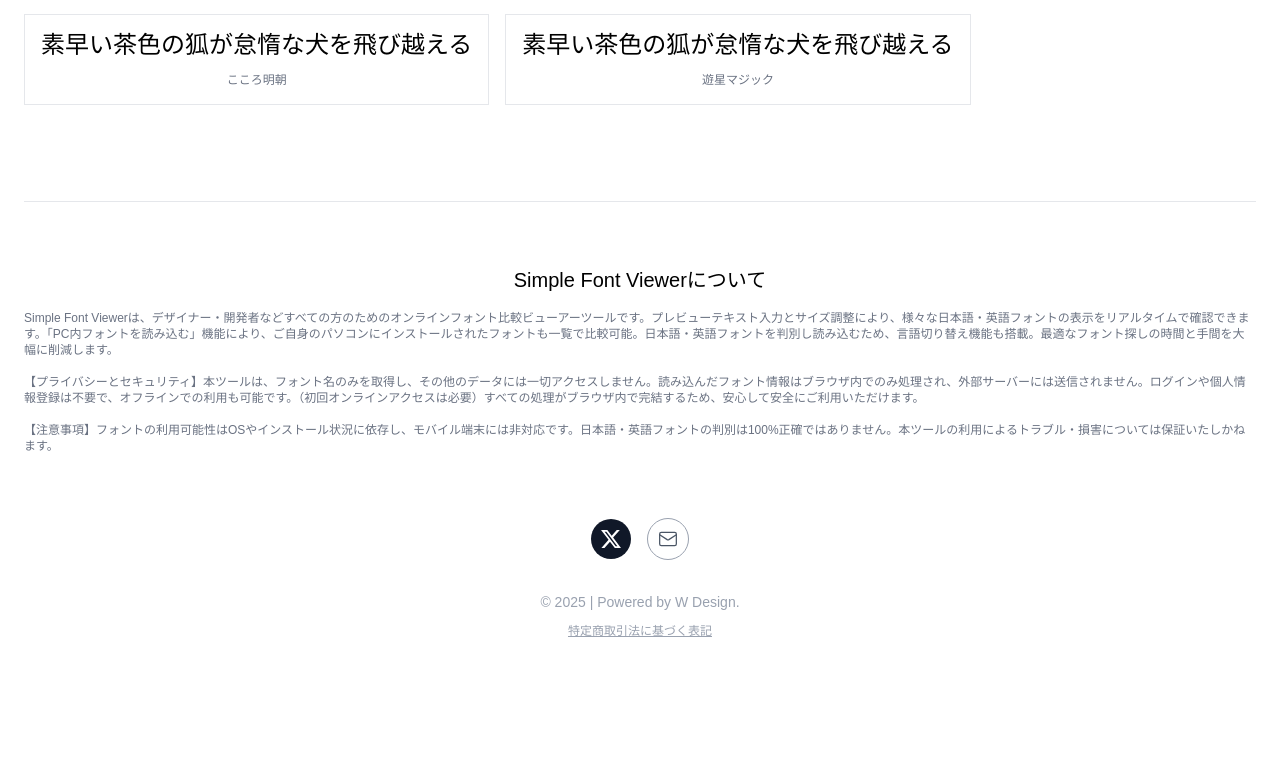
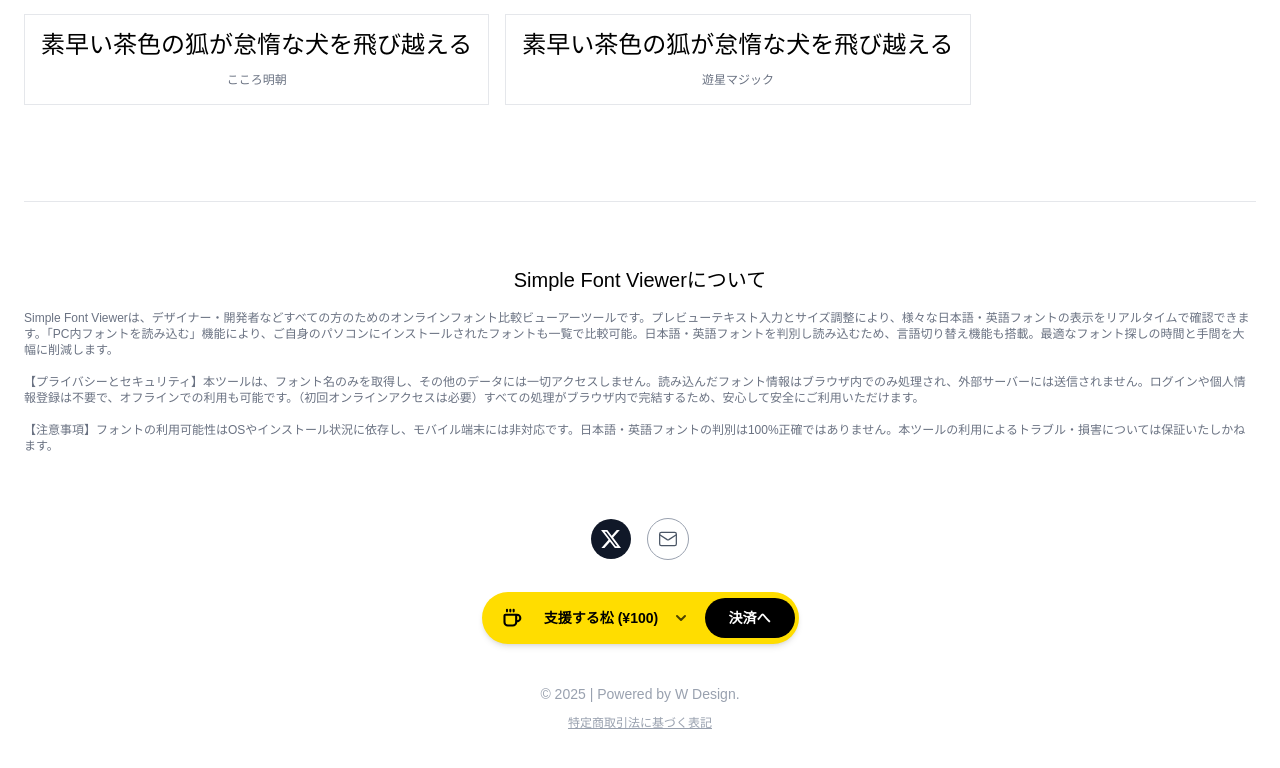
Before and after one commit to hayate1107-pixel/simple-font-viewer, a Next.js app: page / in a window 1280 px wide. Shown: the part 1518-2286 px from the top of the page. Before the commit the page ends 2254 px from the top, so only its background shows below. Built offline with nearby package versions, Linux system fonts and the light colour scheme.

Commit message:
coffee buttom add

```diff
--- a/src/app/page.tsx
+++ b/src/app/page.tsx
@@ -1,6 +1,6 @@
 'use client';
 import React, { useState, useMemo, useEffect } from 'react';
-import { Languages, FolderDown, Mail, Shuffle } from 'lucide-react';
+import { Languages, FolderDown, Mail, Shuffle, Coffee, ChevronDown } from 'lucide-react';
 
 function useDebounce<T>(value: T, delay: number): T {
   const [debouncedValue, setDebouncedValue] = useState<T>(value);
@@ -159,6 +159,7 @@ export default function HomePage() {
   const defaultJapaneseText = 'いろはにほへと ちりぬるを わかよたれそ つねならむ';
   const defaultEnglishText = 'The quick brown fox jumps over the lazy dog';
 
+  const [donationUrl, setDonationUrl] = useState('https://buy.stripe.com/fZuaEW6mWeb7g6C4AeaR202');
 
   const currentFonts = useMemo(() => {
     const baseFonts = isJapanese ? japaneseFonts : englishFonts;
@@ -531,6 +532,45 @@ export default function HomePage() {
               <Mail size={20} strokeWidth={1.5} />
             </a>
           </div>
+                    {/* ★★★ 投げ銭（支援）ボタンエリア ★★★ */}
+          <div className="flex justify-center mb-10">
+            <div className="flex items-center bg-[#FFDD00] rounded-full p-1 shadow-md hover:shadow-lg transition-all duration-300 transform hover:-translate-y-0.5">
+
+              {/* コーヒーアイコン */}
+              <div className="pl-4 pr-2">
+                <Coffee size={20} strokeWidth={2.5} className="text-black" />
+              </div>
+
+              {/* 金額選択プルダウン */}
+                            <div className="relative group">
+                <select
+                  className="bg-transparent text-black font-bold text-sm focus:outline-none cursor-pointer py-3 pl-2 pr-8 appearance-none hover:bg-black/5 rounded transition-colors"
+                  onChange={(e) => setDonationUrl(e.target.value)}
+                  value={donationUrl}
+                  style={{ minWidth: '160px', textAlign: 'center' }}
+                >
+                <option value="https://buy.stripe.com/fZuaEW6mWeb7g6C4AeaR202">支援する松 (¥100)</option>
+                <option value="https://buy.stripe.com/28EeVc4eO1ol6w2aYCaR203">支援する竹 (¥500)</option>
+                <option value="https://buy.stripe.com/aFafZgcLk8QNf2y3waaR204">支援する梅 (¥1,000)</option>
+              </select>
+                <div className="absolute right-2 top-1/2 transform -translate-y-1/2 pointer-events-none text-black/70 group-hover:text-black transition-colors">
+                  <ChevronDown size={16} strokeWidth={3} />
+                </div>
+              </div>
+              {/* 決済ページへ飛ぶボタン */}
+              <a
+                href={donationUrl}
+                target="_blank"
+                rel="noopener noreferrer"
+                className="ml-2 px-6 py-2.5 bg-black text-white text-sm font-bold rounded-full hover:bg-gray-800 transition-colors"
+              >
+                決済へ
+              </a>
+            </div>
+          </div>
+
+
+
           <div className="text-sm text-gray-400 space-y-2">
             <p>
               &copy; 2025 | Powered by{' '}
```
